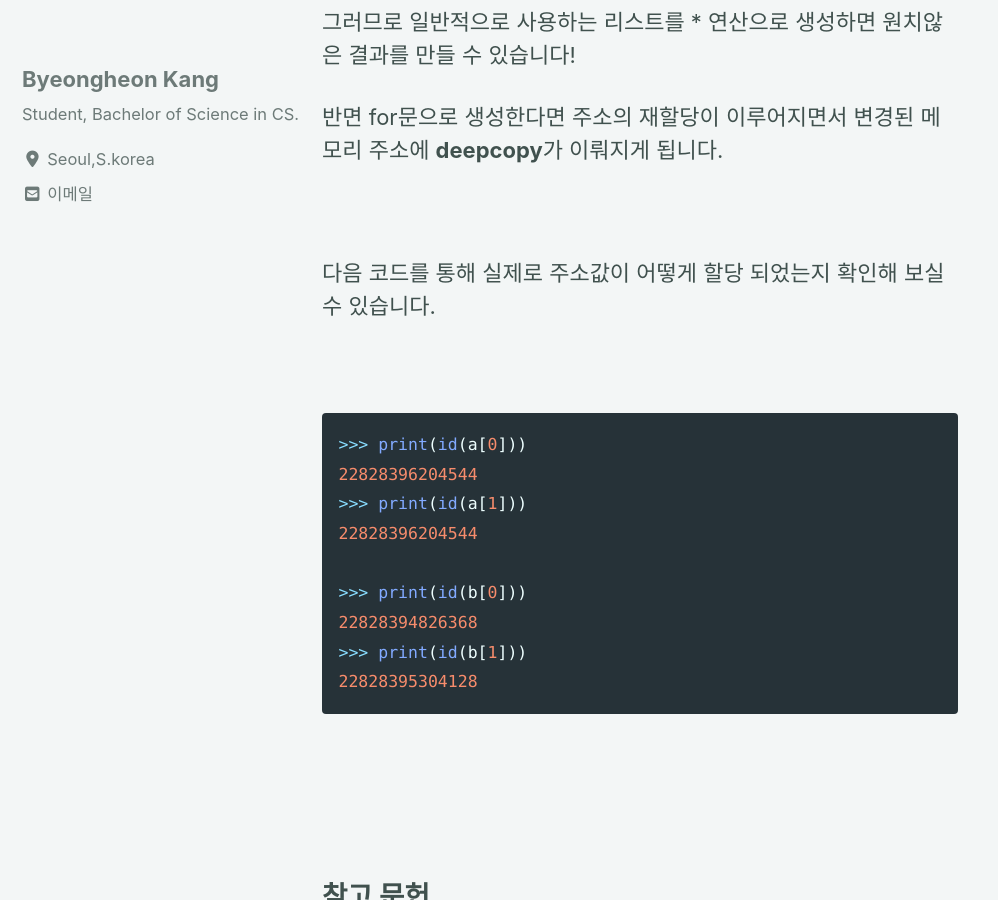
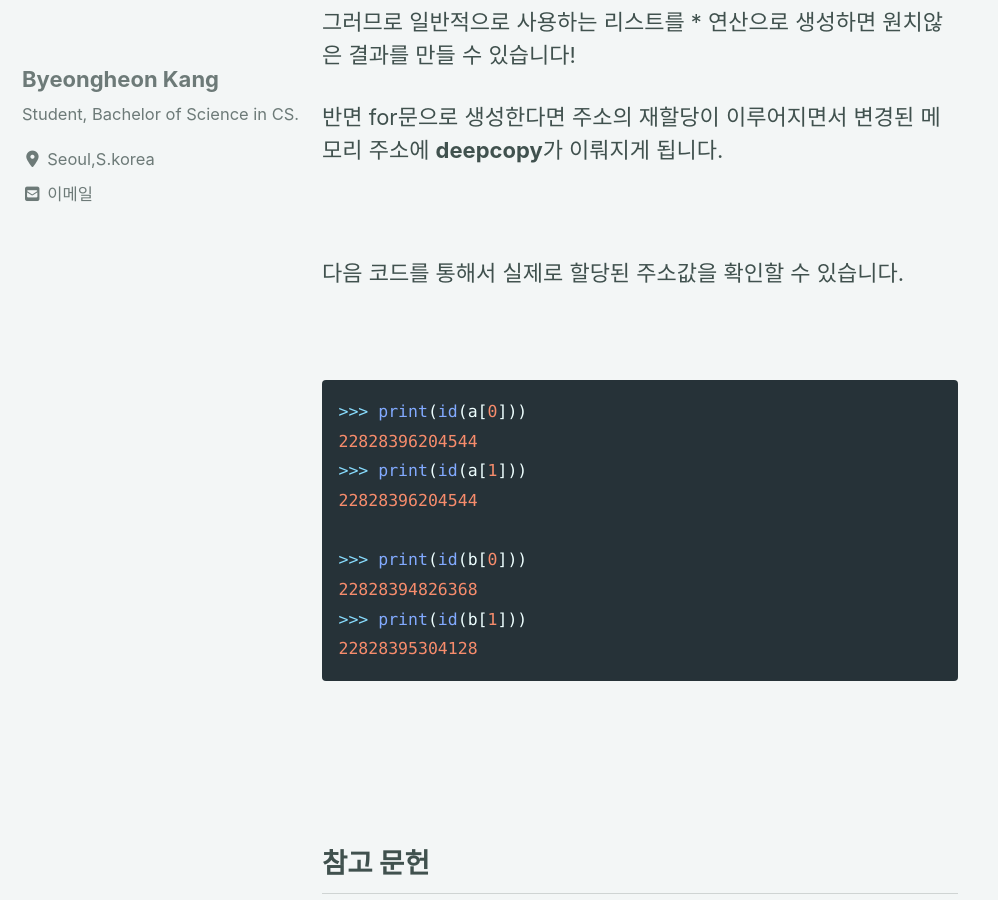
Before and after one commit to devtrail42/devtrail42.github.io, a Jekyll site: the page built from _posts/2021-04-19-91.md, in a window 1280 px wide and 900 px high, scrolled down 3006 px. Shown: the whole window, without its empty margins (0-998 px from the left). Built offline with Jekyll 4.4.1, drawn with Linux system fonts in a browser that asks for light colours; cached includes are drawn as plain includes; nearby versions of some CDN libraries; comment, search, counter and statistics services are not loaded.

Commit message:
edit post

```diff
--- a/_posts/2021-04-19-91.md
+++ b/_posts/2021-04-19-91.md
@@ -92,7 +92,7 @@ mutable한 객체에 * 연산을 한다면 **shallow copy**로 같은 메모리
 
 &nbsp;
 
-다음 코드를 통해 실제로 주소값이 어떻게 할당 되었는지 확인해 보실 수 있습니다.
+다음 코드를 통해서 실제로 할당된 주소값을 확인할 수 있습니다.
 
 &nbsp;
 
```
